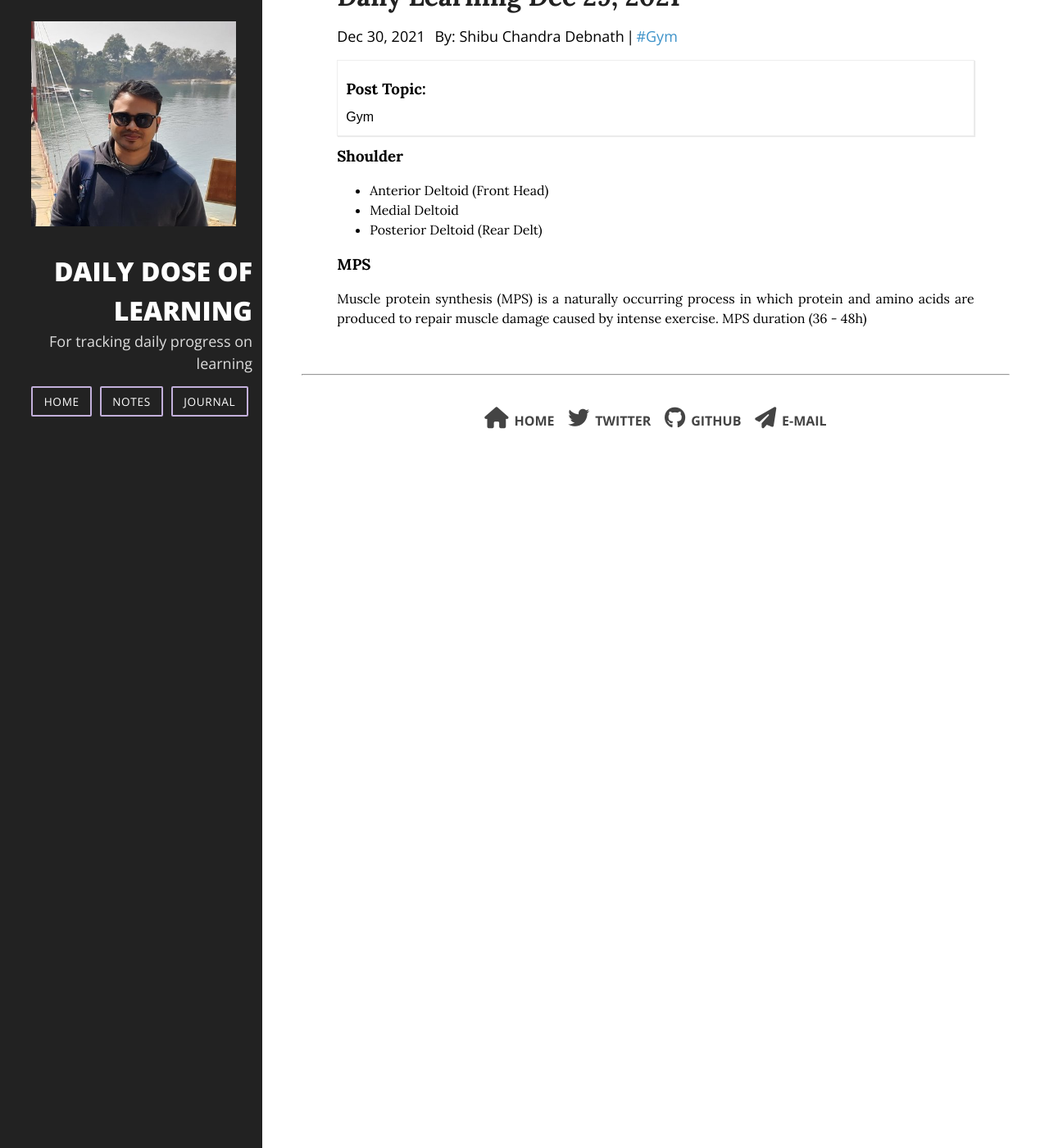
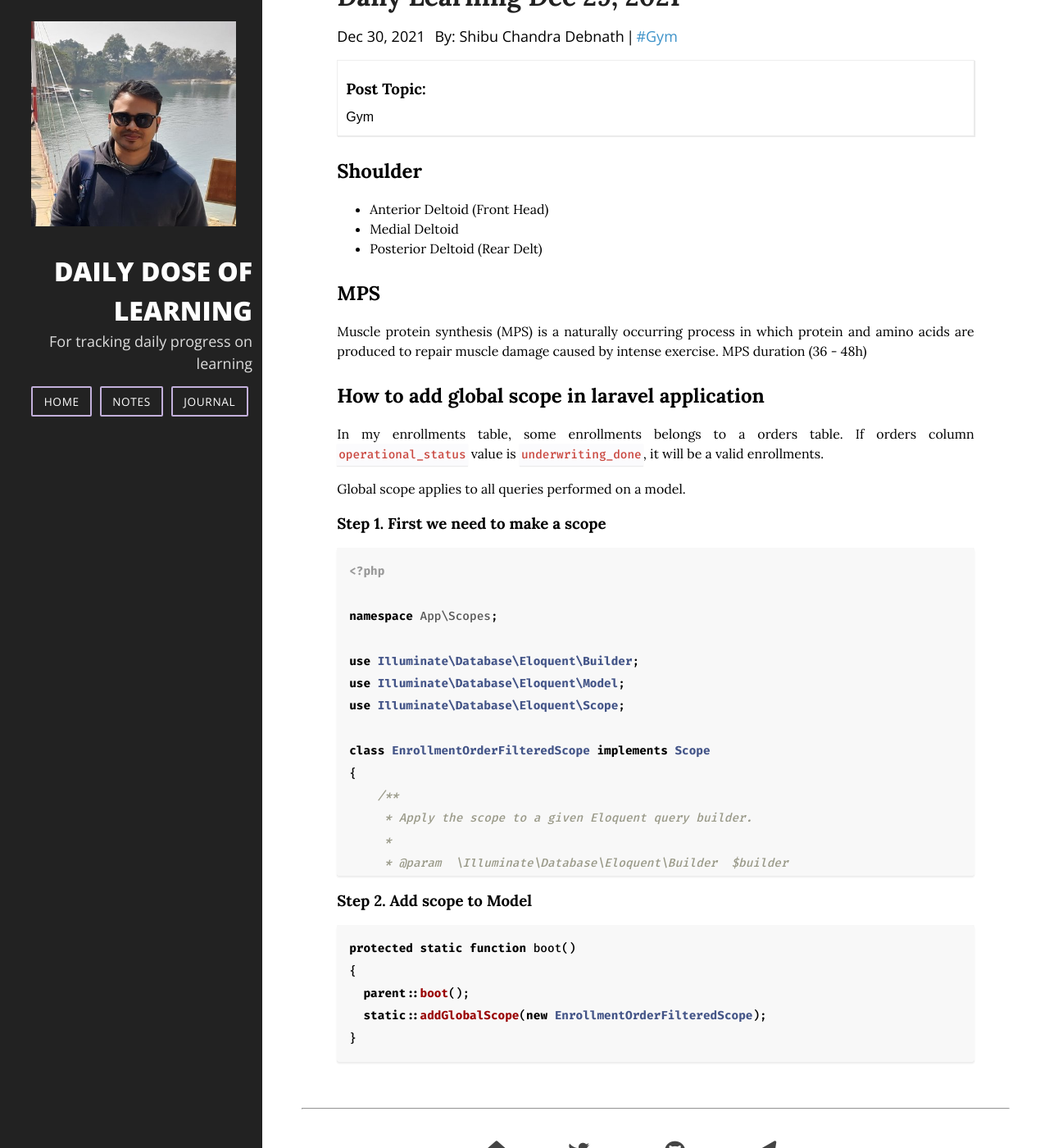
Before and after one commit to polodev/daily-dose, a Jekyll site: the page built from _posts/2021-12-30-daily-learning-dec-30-2021.markdown, in a window 1280 px wide and 1400 px high, scrolled down 270 px. Shown: the whole window at 82% size. Built offline with Jekyll 4.4.1, drawn with Linux system fonts in a browser that asks for light colours; nearby versions of some CDN libraries.

Commit message:
--updated--

```diff
--- a/_posts/2021-10-10-daily-learning-oct-10-2021.markdown
+++ b/_posts/2021-10-10-daily-learning-oct-10-2021.markdown
@@ -43,5 +43,3 @@ public function toArray($request)
 }
 
 ~~~
-
-test
--- a/_posts/2021-12-30-daily-learning-dec-30-2021.markdown
+++ b/_posts/2021-12-30-daily-learning-dec-30-2021.markdown
@@ -9,11 +9,58 @@ category:
   - Gym
 ---
 
-### Shoulder
+## Shoulder
 * Anterior Deltoid (Front Head)
 * Medial Deltoid
 * Posterior Deltoid (Rear Delt)
 
-### MPS
+## MPS
 Muscle protein synthesis (MPS) is a naturally occurring process in which protein and amino acids are produced to repair muscle damage caused by intense exercise.
 MPS duration (36 - 48h)
+
+## How to add global scope in laravel application
+
+In my enrollments table, some enrollments belongs to a orders table. If orders column `operational_status` value is `underwriting_done`, it will be a valid enrollments.
+
+Global scope applies to all queries performed on a model.
+
+### Step 1. First we need to make a scope
+~~~php
+<?php
+
+namespace App\Scopes;
+
+use Illuminate\Database\Eloquent\Builder;
+use Illuminate\Database\Eloquent\Model;
+use Illuminate\Database\Eloquent\Scope;
+
+class EnrollmentOrderFilteredScope implements Scope
+{
+    /**
+     * Apply the scope to a given Eloquent query builder.
+     *
+     * @param  \Illuminate\Database\Eloquent\Builder  $builder
+     * @param  \Illuminate\Database\Eloquent\Model  $model
+     * @return void
+     */
+    public function apply(Builder $builder, Model $model)
+    {
+      $builder->where(function ($query) {
+        $query->whereNull('order_id')
+          ->orWhereHas('order', function ($q) {
+            $q->whereIn('operational_status', ['underwriting_done']);
+          });
+      });
+    }
+}
+~~~
+
+### Step 2. Add scope to Model
+
+~~~php
+protected static function boot()
+{
+  parent::boot();
+  static::addGlobalScope(new EnrollmentOrderFilteredScope);
+}
+~~~
```
